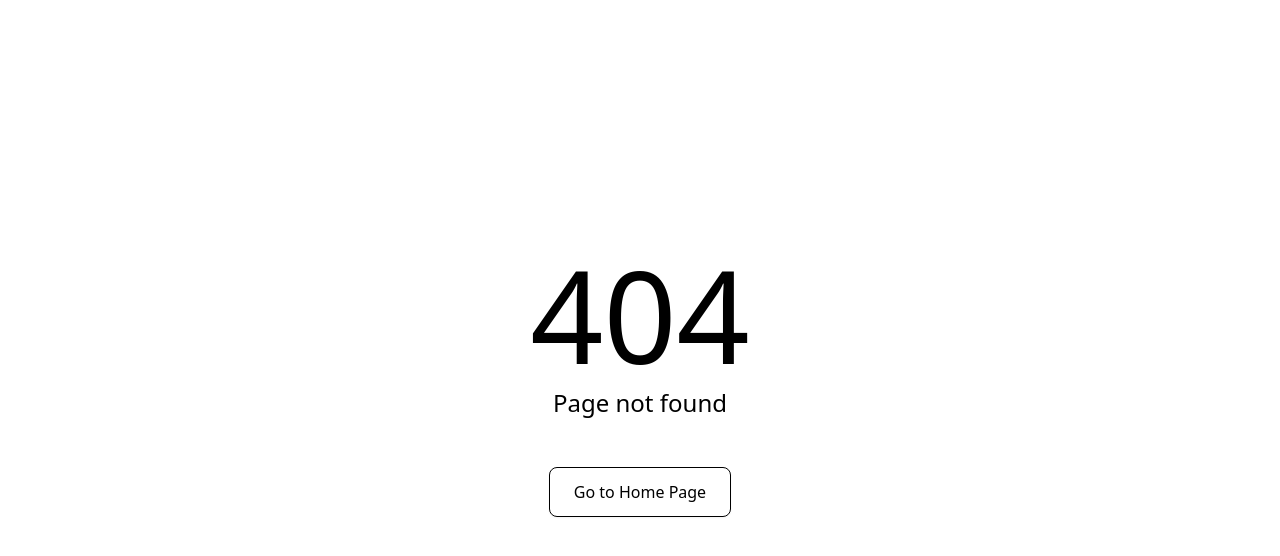
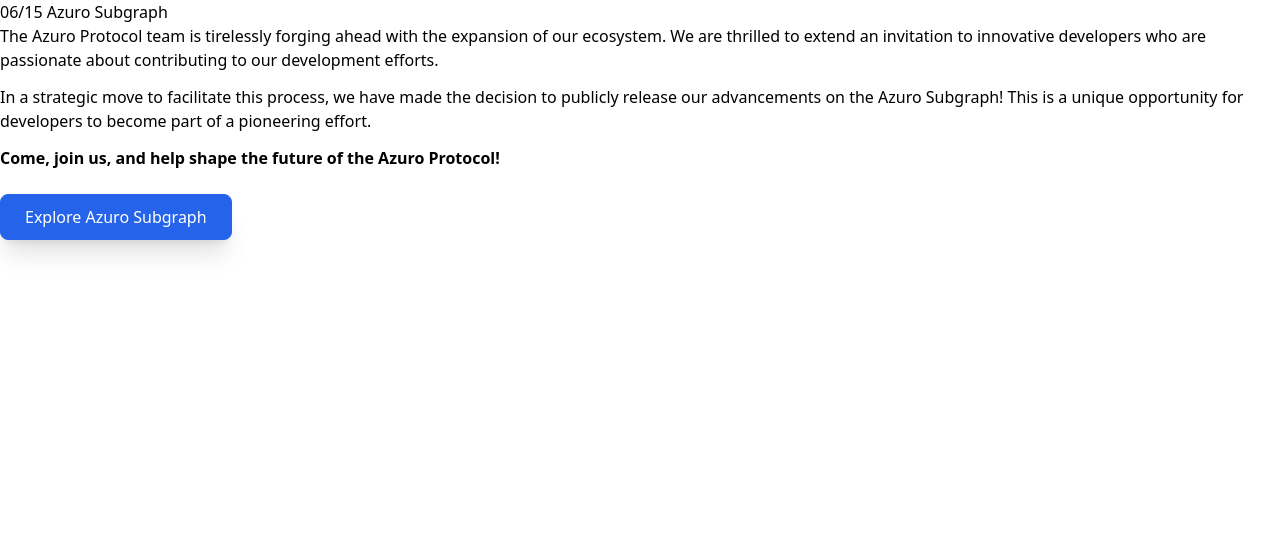
Before and after one commit to Azuro-protocol/gem-docs, a Next.js app: page /releases/3-azuro-subgraph in a window 1280 px wide. Before the commit this address had no page. Shown: the top 556 px of the page. Built offline with nearby package versions, Linux system fonts and the light colour scheme.

Commit message:
add subgraph release

```diff
--- a/pages/apis/subgraph/overview.mdx
+++ b/pages/apis/subgraph/overview.mdx
@@ -6,9 +6,16 @@ Azuro uses multiple [subgraphs](https://thegraph.com/docs/about/introduction#wha
 organizing data from the Azuro smart contracts. These subgraphs are hosted on The Graph hosted service and can be used
 to query Azuro data.
 
+[Github Repository](https://github.com/Azuro-protocol/Azuro-subgraphs/blob/main/api/README.md)
+
 ## Endpoints
 
-<br />
+### Production
 - Arbitrum: https://thegraph.azuro.org/subgraphs/name/azuro-protocol/azuro-api-arbitrum-one-v2
+- Polygon: https://thegraph.azuro.org/subgraphs/name/azuro-protocol/azuro-api-polygon-v2
 - Gnosis: https://thegraph.azuro.org/subgraphs/name/azuro-protocol/azuro-api-gnosis-v2
-- Polygon: https://thegraph.azuro.org/subgraphs/name/azuro-protocol/azuro-api-polygon-v2
+
+### Development
+- Arbitrum: https://thegraph.azuro.org/subgraphs/name/azuro-protocol/azuro-api-arbitrum-goerli-dev-v2
+- Polygon: https://thegraph.azuro.org/subgraphs/name/azuro-protocol/azuro-api-mumbai-dev-v2
+- Gnosis: https://thegraph.azuro.org/subgraphs/name/azuro-protocol/azuro-api-gnosis-dev-v2
--- a/pages/releases/2-arbitrum.mdx
+++ b/pages/releases/2-arbitrum.mdx
@@ -1,5 +1,3 @@
-import { Callout } from 'components'
-
 # 06/08 Arbitrum One Launch
 
 Azuro launches the protocol on Arbitrum One!
--- /dev/null
+++ b/pages/releases/3-azuro-subgraph.mdx
@@ -0,0 +1,15 @@
+import { Button } from 'components'
+
+# 06/15 Azuro Subgraph
+
+The Azuro Protocol team is tirelessly forging ahead with the expansion of our ecosystem. We are thrilled to extend an invitation to innovative developers who are passionate about contributing to our development efforts.
+
+In a strategic move to facilitate this process, we have made the decision to publicly release our advancements on the Azuro Subgraph! This is a unique opportunity for developers to become part of a pioneering effort.
+
+**Come, join us, and help shape the future of the Azuro Protocol!**
+
+<Button
+  className="mt-6"
+  title="Explore Azuro Subgraph"
+  toTab="https://github.com/Azuro-protocol/Azuro-subgraphs/blob/main/api/README.md"
+/>
--- a/pages/releases/_meta.json
+++ b/pages/releases/_meta.json
@@ -1,4 +1,7 @@
 {
+  "3-azuro-subgraph": {
+    "title": "06/15 Azuro Subgraph"
+  },
   "2-arbitrum": {
     "title": "06/08 Arbitrum One"
   },
```
